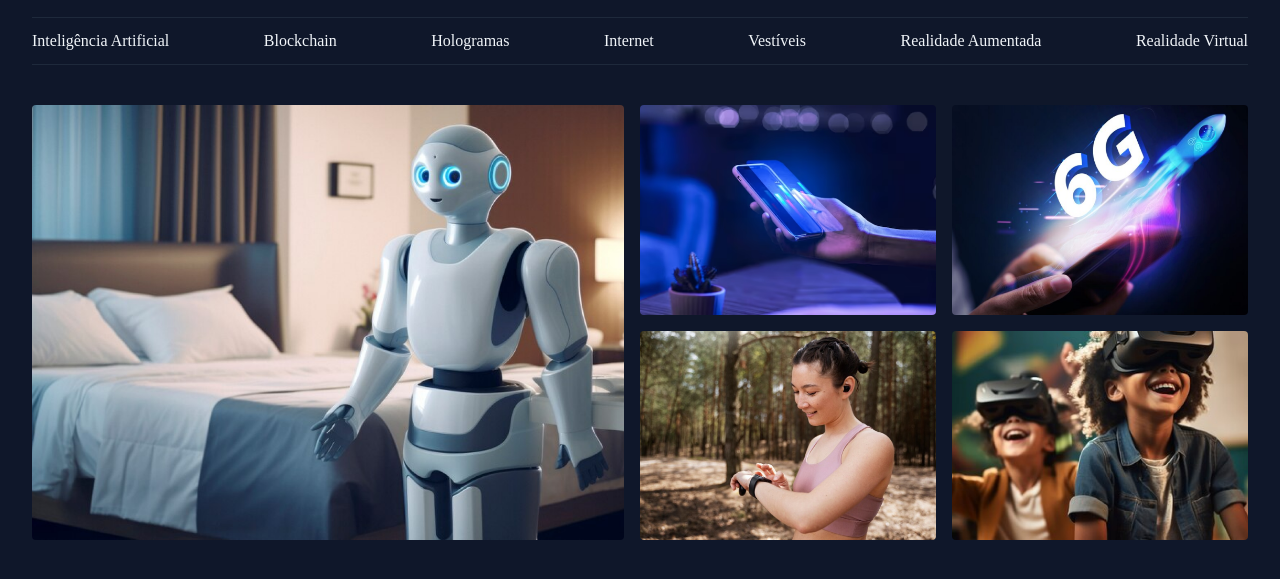
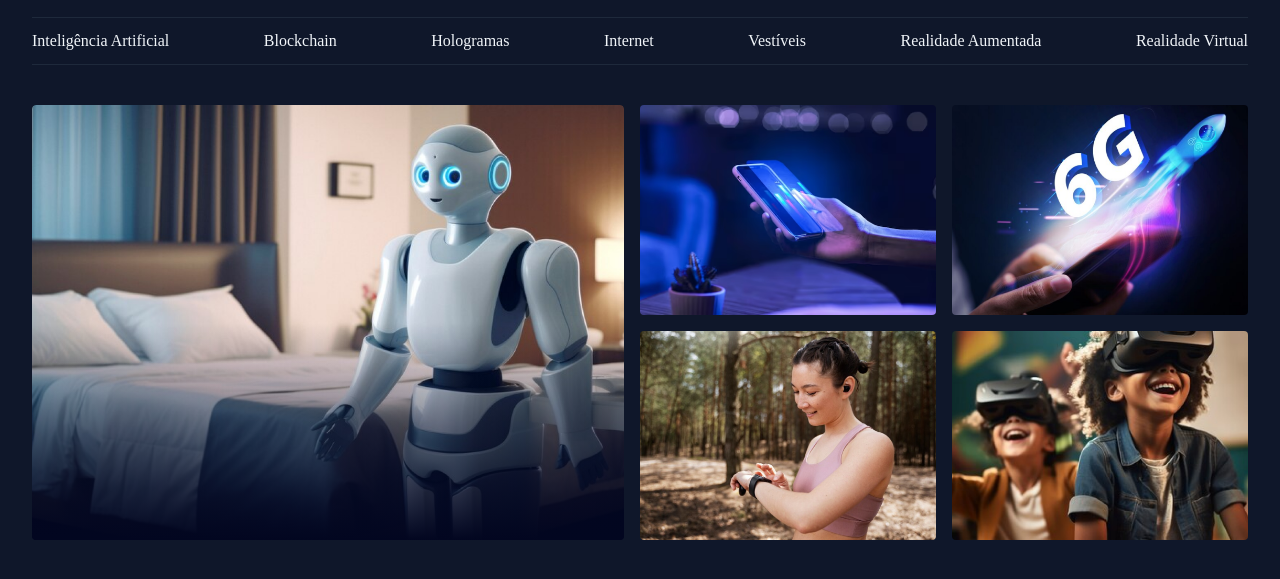
Before and after one commit to GuilhermeJesus30/Fullstack-projeto-portal-de-noticias, a plain HTML site: page index.html in a window 1280 px wide. Shown: the part 55-634 px from the top of the page. Drawn offline with Linux system fonts and the light colour scheme.

Commit message:
adding gradient background

```diff
--- a/index.html
+++ b/index.html
@@ -43,8 +43,9 @@
 
   <main class="grid container">
     <section id="featured" class="grid grid-flow-col gap-16">
-      <div>
-        <img src="assets/images/Image 01.png" alt="">
+
+      <div class="card">
+       <img src="assets/images/Image 01.png" alt="">
       </div>
 
     <div class="grid grid-cols-2 gap-16">
--- a/styles/header.css
+++ b/styles/header.css
@@ -22,6 +22,4 @@
   border: solid 1px var(--stroke-color);
   border-inline: none;
   justify-content: space-between;
-
-
 }
--- a/styles/sections.css
+++ b/styles/sections.css
@@ -4,4 +4,23 @@
     object-fit: cover;
     border-radius: 4px;
   }
+
+  .card {
+    border-radius: 4px;
+    overflow: hidden;
+    position: relative;
+
+      &::before {
+      content: "";
+      position: absolute;
+      inset: 0;
+      top: 50%;
+      background: linear-gradient(
+        180deg,
+        transparent 0%,
+        #020620 100%
+      );
+    }
+  }
+
 }
```
